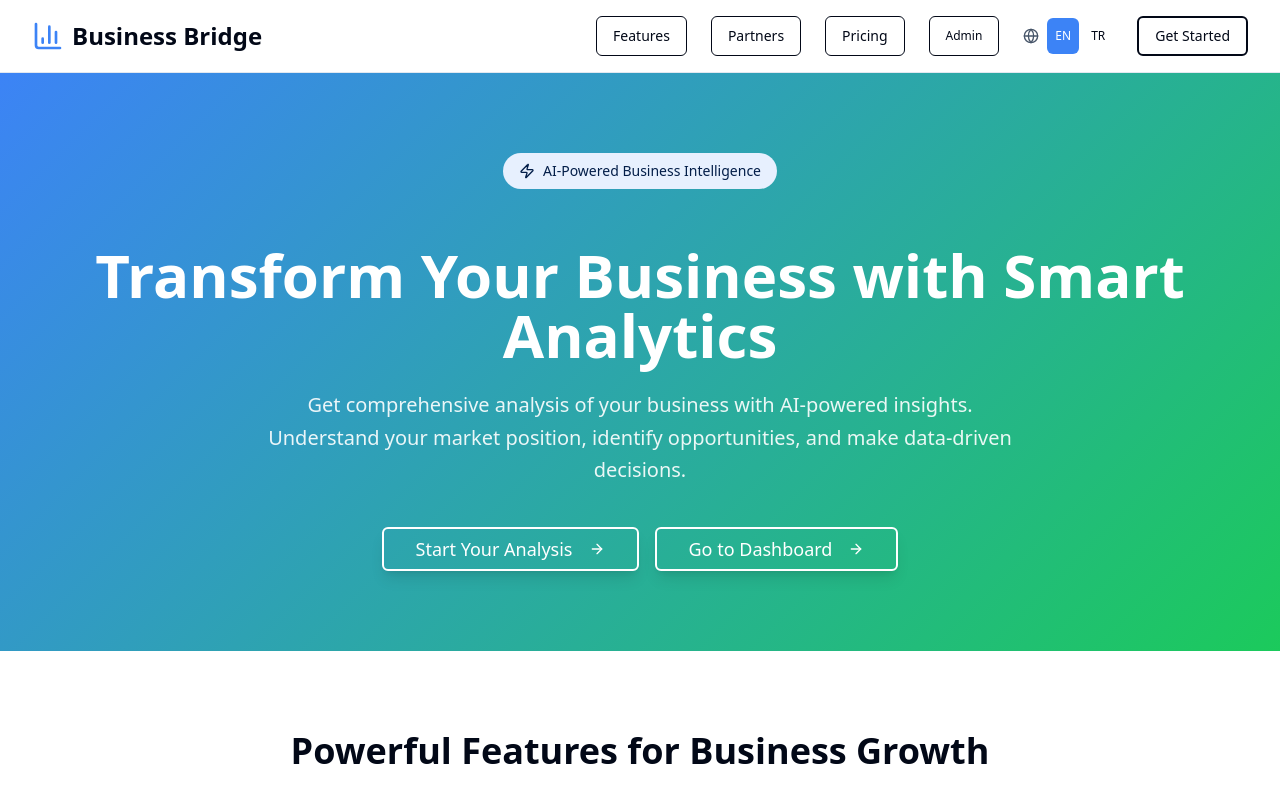
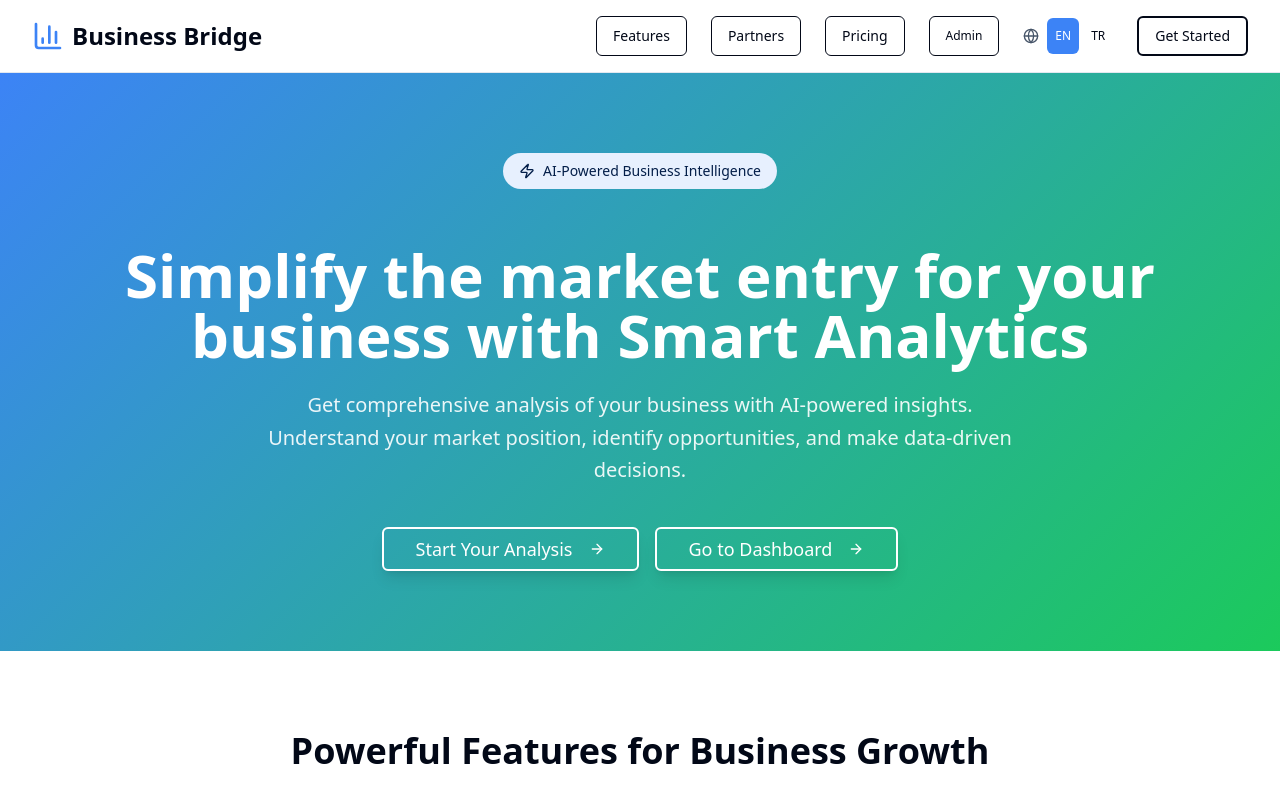
Before and after one commit to muratseyit/rotana, a React (Vite) app: page / in a window 1280 px wide. Shown: the top 791 px of the page. Built offline with nearby package versions, Linux system fonts and the light colour scheme.

Commit message:
Update hero section statement

```diff
--- a/src/pages/Index.tsx
+++ b/src/pages/Index.tsx
@@ -71,7 +71,7 @@ const Index = () => {
             </span>
           </div>
           <h1 className="text-5xl md:text-6xl font-bold text-background mb-6 leading-tight">
-            {t('hero.title')}
+            Simplify the market entry for your business with Smart Analytics
           </h1>
           <p className="text-xl text-background/90 mb-10 max-w-3xl mx-auto leading-relaxed">
             {t('hero.description')}
```
